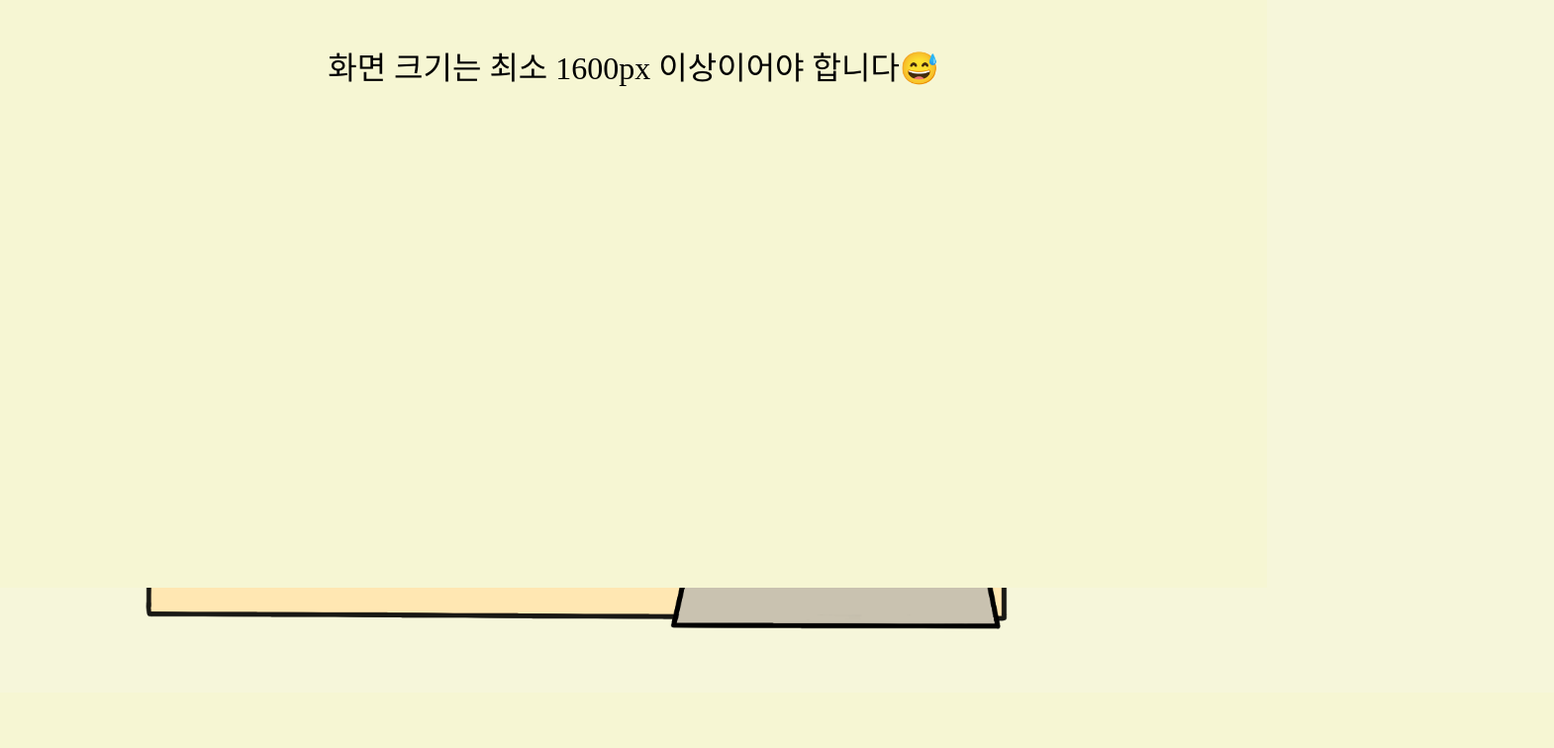
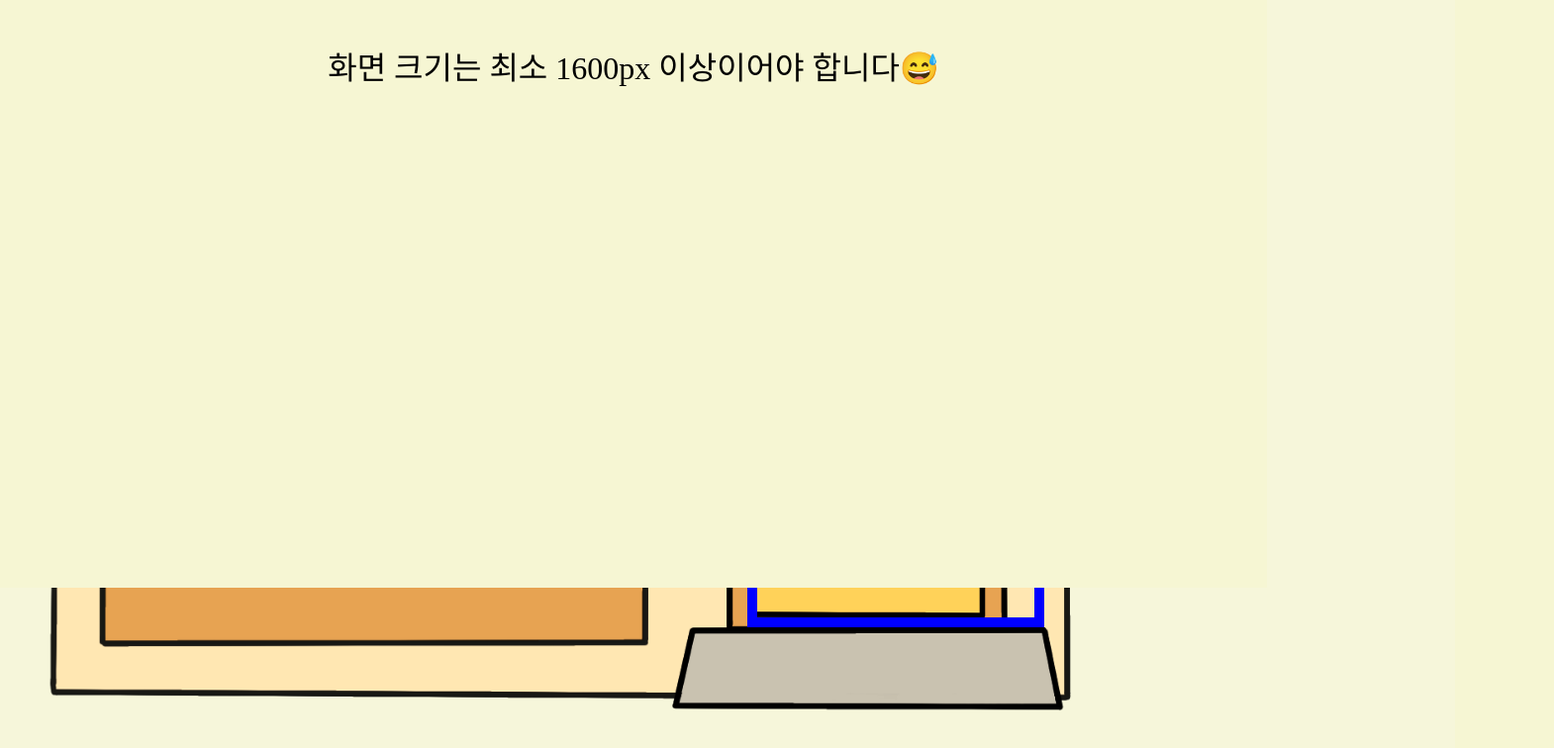
Before and after one commit to paldal-idol/BbangNyang, a React app in the folder client/: page / in a window 1280 px wide. Shown: the part 206-962 px from the top of the page at 99% size, 1570 px wide, since content can reach past the window. Before the commit the page ends 906 px from the top, so only its background shows below. Built offline with nearby package versions, Linux system fonts and the light colour scheme; a web font is replaced by a local one.

Commit message:
feat : 대기실, 새 방 제작 버튼 생성

```diff
--- /dev/null
+++ b/client/src/components/atoms/BakeryDoor.tsx
@@ -0,0 +1,51 @@
+import React from 'react';
+import styled from 'styled-components';
+import Door from '@img/bakery/bakery-door.PNG';
+
+const Image = styled.img`
+  position: absolute;
+  height: 1200px;
+  width: 1600px;
+  object-fit: cover;
+  margin-left: 60px;
+  overflow: hidden;
+`;
+
+const NewButton = styled.div`
+  position: absolute;
+  border: 10px solid red;
+  width: 90px;
+  height: 40px;
+  margin-left: 540px;
+  margin-top: 280px;
+  cursor: pointer;
+`;
+
+const DoorContainer = styled.div`
+  position: absolute;
+  border: 10px solid blue;
+  width: 280px;
+  height: 440px;
+  margin-left: 530px;
+  margin-top: 420px;
+  cursor: pointer;
+`;
+
+const BakeryDoor: React.FC = () => {
+  const DoorHandler = () => {
+    alert('door!');
+  };
+
+  const NewHandler = () => {
+    alert('new!');
+  };
+  return (
+    <>
+      <Image src={Door} />
+      <DoorContainer onClick={DoorHandler} />
+      <NewButton onClick={NewHandler} />
+    </>
+  );
+};
+
+export default BakeryDoor;
--- a/client/src/components/atoms/BakeryImage.tsx
+++ b/client/src/components/atoms/BakeryImage.tsx
@@ -1,15 +1,18 @@
 import React from 'react';
 import styled from 'styled-components';
-import BakeryImage from '@img/bakery/bakery.PNG';
+import Bakery from '@img/bakery/bakery.PNG';
 
 const Image = styled.img`
-  width: 1800px;
+  position: absolute;
+  height: 1200px;
+  width: 1600px;
   object-fit: cover;
   margin-left: 60px;
+  overflow: hidden;
 `;
 
-const Bakery: React.FC = () => {
-  return <Image src={BakeryImage} />;
+const BakeryImage: React.FC = () => {
+  return <Image src={Bakery} />;
 };
 
-export default Bakery;
+export default BakeryImage;
--- a/client/src/components/organisms/Bakery.tsx
+++ b/client/src/components/organisms/Bakery.tsx
@@ -1,21 +1,23 @@
 import React from 'react';
 import styled from 'styled-components';
 import Title from '@atoms/BbangNyangTitle';
-import Image from '@atoms/BakeryImage';
+import BakeryDoor from '@atoms/BakeryDoor';
+import BakeryBackground from '@atoms/BakeryImage';
 
 const Container = styled.div`
   position: absolute;
-  margin-left: -110px;
-  margin-bottom: 760px;
+  margin-left: -80px;
+  margin-bottom: 900px;
 `;
 
 const Bakery: React.FC = () => {
   return (
     <>
+      <BakeryBackground />
+      <BakeryDoor />
       <Container>
         <Title />
       </Container>
-      <Image />
     </>
   );
 };
```
